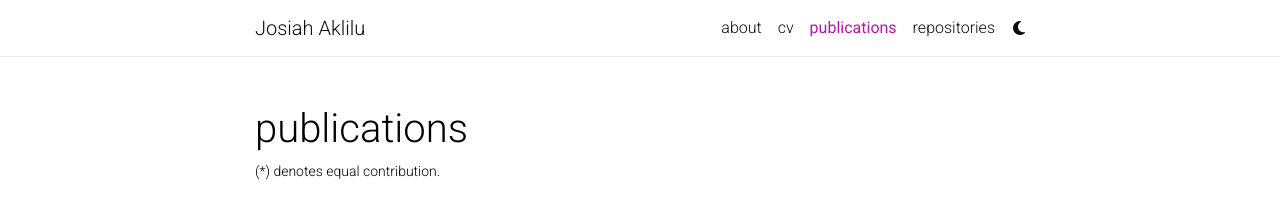
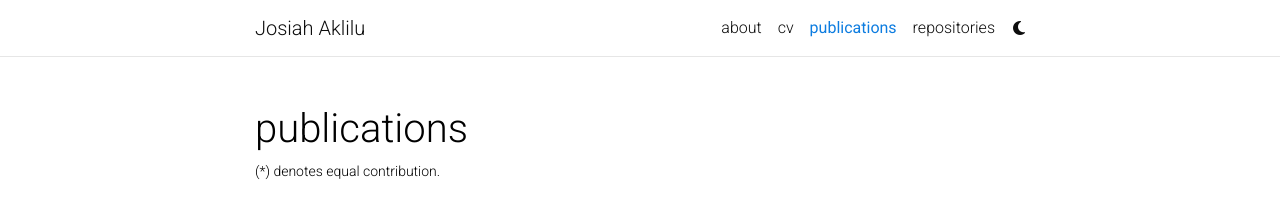
Before and after one commit to josaklil-ai/josaklil.github.io, a Jekyll site: the page built from _pages/publications.md, in a window 1280 px wide. Shown: the top 211 px of the page. Built offline with Jekyll 4.4.1, drawn with Linux system fonts in a browser that asks for light colours; full-size pictures stand in for the smaller copies a plugin makes; comment, search, counter and statistics services are not loaded; a style sheet for code colours, icons or effects is not loaded; grey boxes are pictures that could not be loaded.

Commit message:
added depth paper abs and pdf, orcid id, and light color theme

```diff
--- a/_bibliography/papers.bib
+++ b/_bibliography/papers.bib
@@ -15,9 +15,12 @@
 }
 
 @misc{rau2024depthguided,
+      abbr={arXiv},
       title={Depth-guided NeRF Training via Earth Mover's Distance},
       author={Anita Rau and Josiah Aklilu and F. Christopher Holsinger and Serena Yeung-Levy},
       year={2024},
+      pdf={https://arxiv.org/pdf/2403.13206v1.pdf},
+      abstract={Neural Radiance Fields (NeRFs) are trained to minimize the rendering loss of predicted viewpoints. However, the photometric loss often does not provide enough information to disambiguate between different possible geometries yielding the same image. Previous work has thus incorporated depth supervision during NeRF training, leveraging dense predictions from pre-trained depth networks as pseudo-ground truth. While these depth priors are assumed to be perfect once filtered for noise, in practice, their accuracy is more challenging to capture. This work proposes a novel approach to uncertainty in depth priors for NeRF supervision. Instead of using custom-trained depth or uncertainty priors, we use off-the-shelf pretrained diffusion models to predict depth and capture uncertainty during the denoising process. Because we know that depth priors are prone to errors, we propose to supervise the ray termination distance distribution with Earth Mover’s Distance instead of enforcing the rendered depth to replicate the depth prior exactly through L2-loss. Our depth-guided NeRF outperforms all baselines on standard depth metrics by a large margin while maintaining performance on photometric measures.},
       eprint={2403.13206},
       archivePrefix={arXiv},
       primaryClass={cs.CV}
--- a/_config.yml
+++ b/_config.yml
@@ -79,7 +79,7 @@
 scholar_userid: JBqOK08AAAAJ # your Google Scholar ID
 semanticscholar_id: # your Semantic Scholar ID
 whatsapp_number: # your WhatsApp number (full phone number in international format. Omit any zeroes, brackets, or dashes when adding the phone number in international format.)
-orcid_id: # your ORCID ID
+orcid_id: 0000-0001-5231-3349 # your ORCID ID
 medium_username: # your Medium username
 quora_username: # your Quora username
 publons_id: # your ID on Publons
--- a/_sass/_themes.scss
+++ b/_sass/_themes.scss
@@ -7,8 +7,8 @@
   --global-code-bg-color: #{$code-bg-color-light};
   --global-text-color: #{$black-color};
   --global-text-color-light: #{$grey-color};
-  --global-theme-color: #{$purple-color};
-  --global-hover-color: #{$purple-color};
+  --global-theme-color: #{$blue-color};
+  --global-hover-color: #{$blue-color};
   --global-hover-text-color: #{$white-color};
   --global-footer-bg-color: #{$grey-color-dark};
   --global-footer-text-color: #{$grey-color-light};
```
